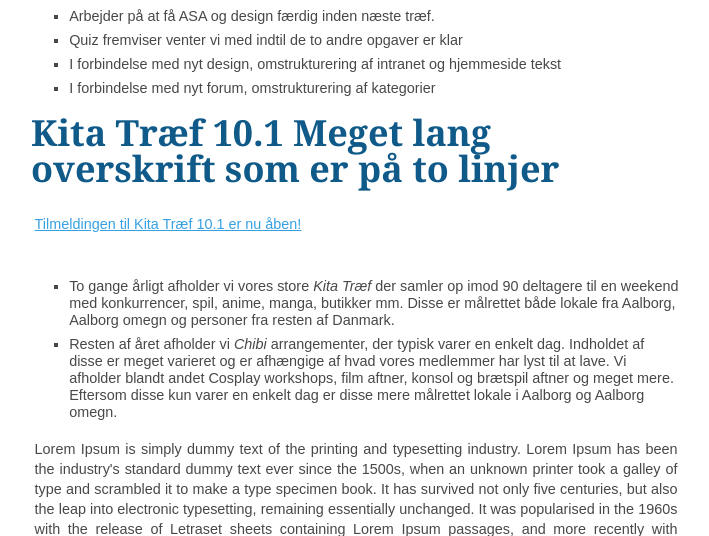
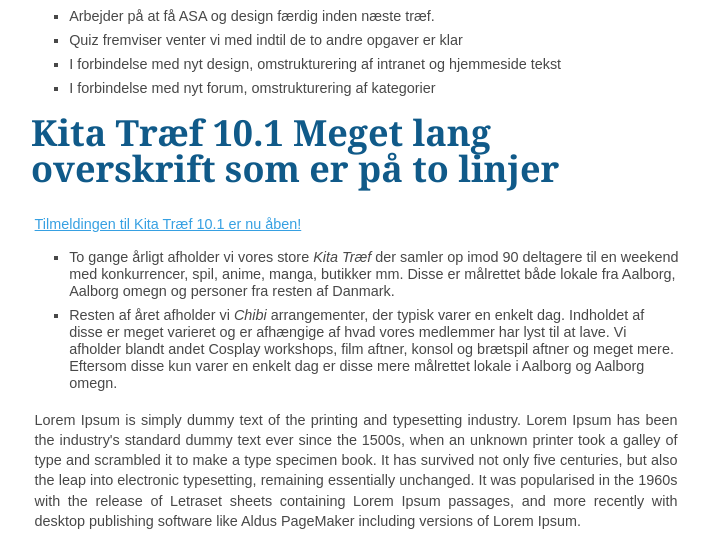
Before and after one commit to animekita/anime-kita-static, a PHP site: page / in a window 1280 px wide. Shown: the part 1094-1630 px from the top of the page, without its empty margins (389-1098 px from the left). Run offline with PHP 8.4, Linux system fonts and the light colour scheme.

Commit message:
Remove notice blobs, moving to bootstrap components

```diff
--- a/css/base.css
+++ b/css/base.css
@@ -40,7 +40,7 @@ p {
     padding:0 0.25em 1em 0.25em;
 }
 
-li, p, fieldset {
+li, p {
     font-size: 1.2em;
 }
 
@@ -203,18 +203,4 @@ body {
     float:left;
 }
 
-.error, .warning, .success, .notice {
-	border-width:  1px 0 1px 0;
-	margin:0em 0em 2em 0em;
-}
-
-.notice {
-    border-color: #105A89;
-}
-
-.warning {
-	background:#fce94f;
-	border-color:#edd400;
-}
-
 /* Common classes end */
```
